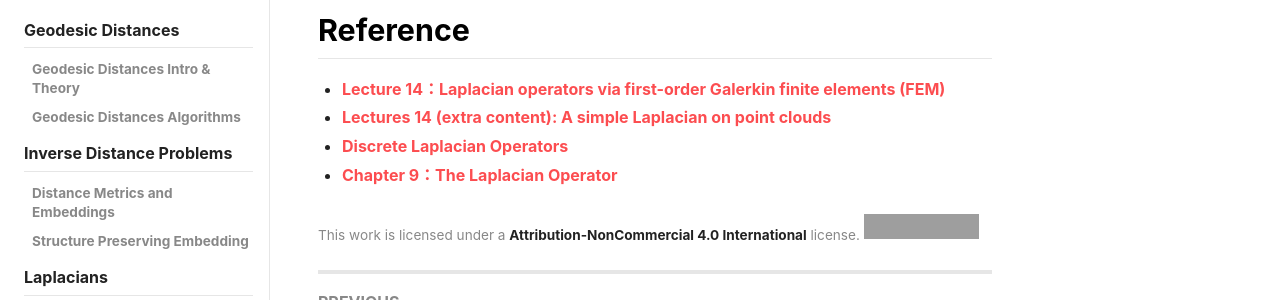
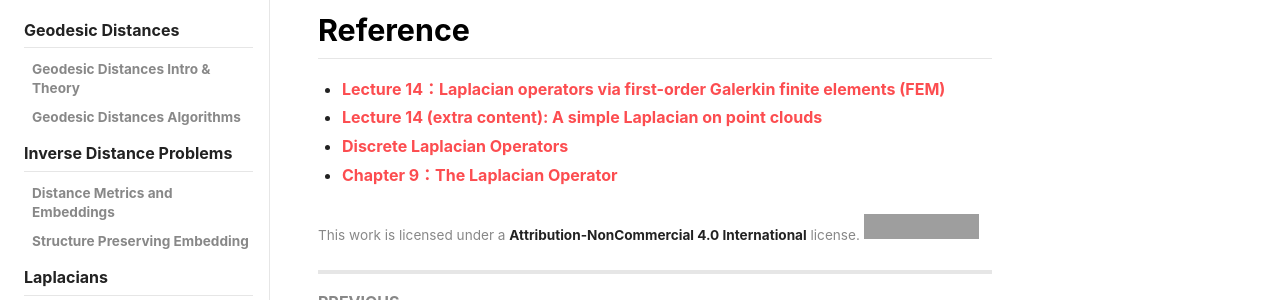
Before and after one commit to peng00bo00/peng00bo00_previous_blog, a Jekyll site: the page built from _posts/2022-09-10-SA-NOTES-13.md, in a window 1280 px wide. Shown: the part 398-698 px from the top of the page. Built offline with Jekyll 4.4.1, drawn with Linux system fonts in a browser that asks for light colours; grey boxes are pictures that could not be loaded.

Commit message:
Update 2022-09-10-SA-NOTES-13.md

```diff
--- a/_posts/2022-09-10-SA-NOTES-13.md
+++ b/_posts/2022-09-10-SA-NOTES-13.md
@@ -15,6 +15,6 @@ sidebar:
 ## Reference
 
 - [Lecture 14：Laplacian operators via first-order Galerkin finite elements (FEM)](https://www.youtube.com/watch?v=ZtNr184BFlc&list=PLQ3UicqQtfNtUcdTMLgKSTTOiEsCw2VBW&index=18)
-- [Lectures 14 (extra content): A simple Laplacian on point clouds](https://www.youtube.com/watch?v=HAPTxiRIZMg&list=PLQ3UicqQtfNtUcdTMLgKSTTOiEsCw2VBW&index=19)
+- [Lecture 14 (extra content): A simple Laplacian on point clouds](https://www.youtube.com/watch?v=HAPTxiRIZMg&list=PLQ3UicqQtfNtUcdTMLgKSTTOiEsCw2VBW&index=19)
 - [Discrete Laplacian Operators](https://groups.csail.mit.edu/gdpgroup/assets/6838_spring_2021/9_discrete_laplacians.pdf)
 - [Chapter 9：The Laplacian Operator](https://groups.csail.mit.edu/gdpgroup/assets/6838_spring_2021/chapter9.pdf)
```
